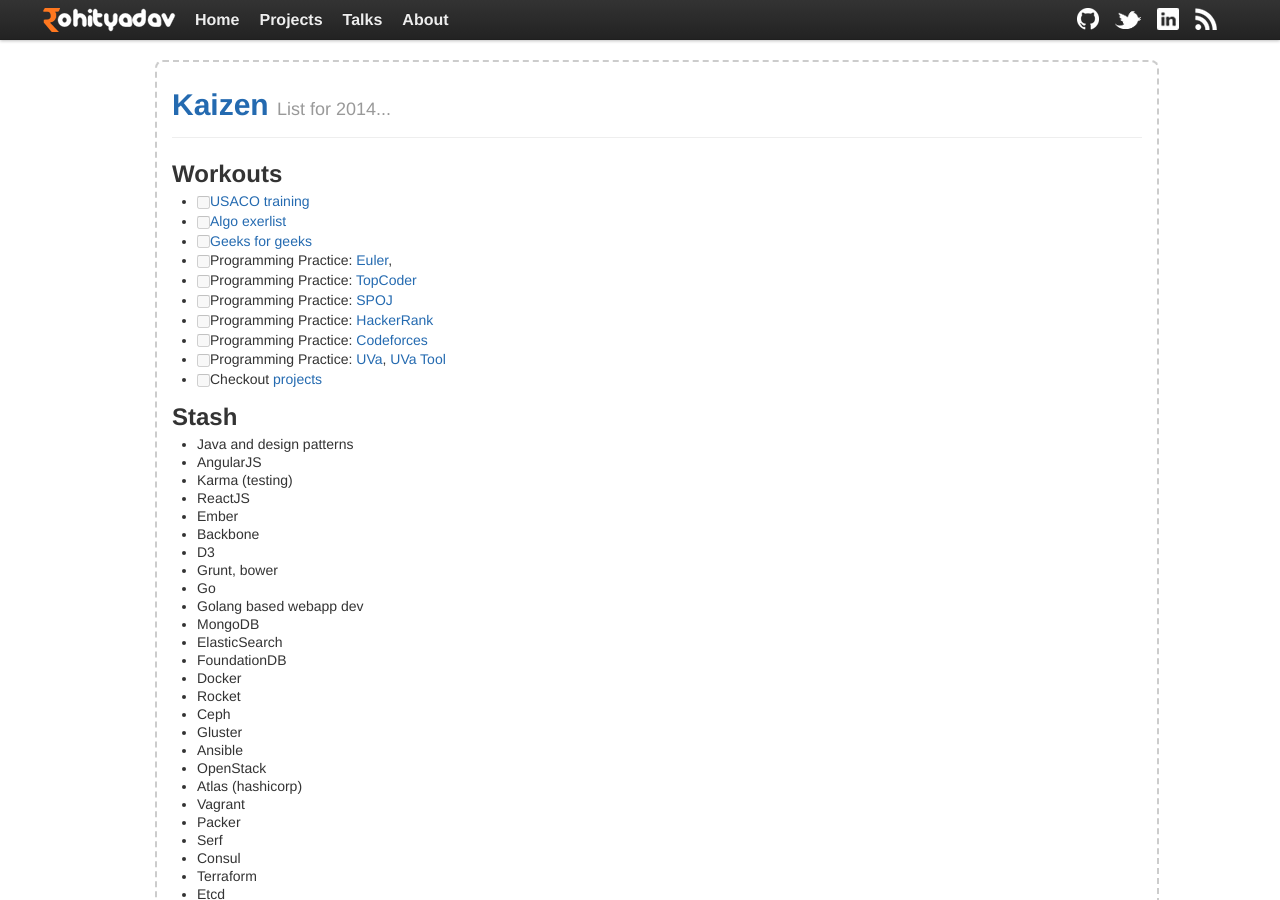
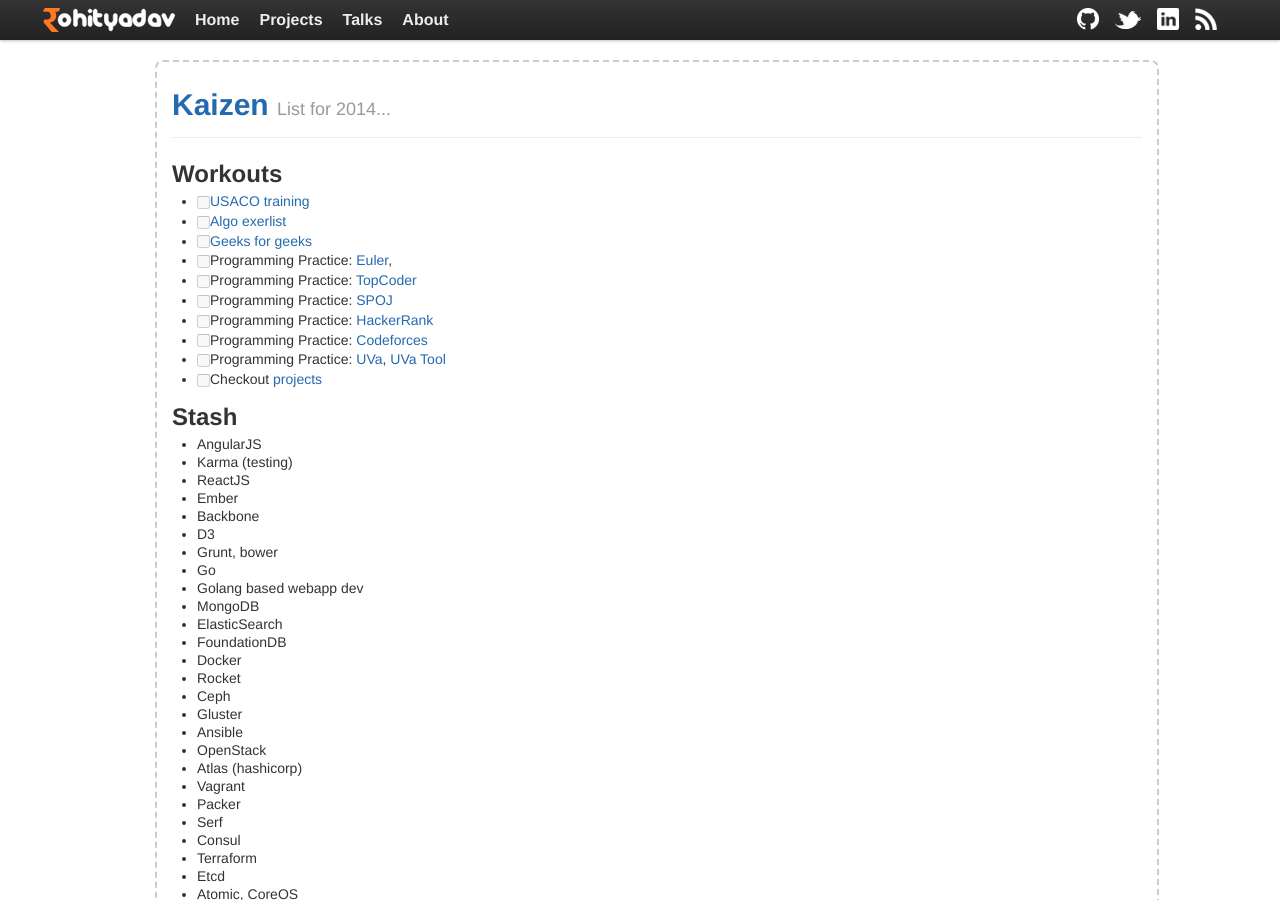
Before and after one commit to rohityadavcloud/rohityadavcloud.github.io, a Jekyll site: the page built from kaizen/index.markdown, in a window 1280 px wide and 900 px high. Built offline with Jekyll 4.4.1, drawn with Linux system fonts in a browser that asks for light colours; some of the changed text lies outside the part shown.

Commit message:
ku
Signed-off-by: Rohit Yadav <rohit@scaleninja.com>

```diff
--- a/kaizen/index.markdown
+++ b/kaizen/index.markdown
@@ -19,7 +19,6 @@
 
 ## Stash
 
-- Java and design patterns
 - AngularJS
 - Karma (testing)
 - ReactJS
```
Also changed, not shown: other parts of kaizen/index.markdown (+0 -1 lines).
